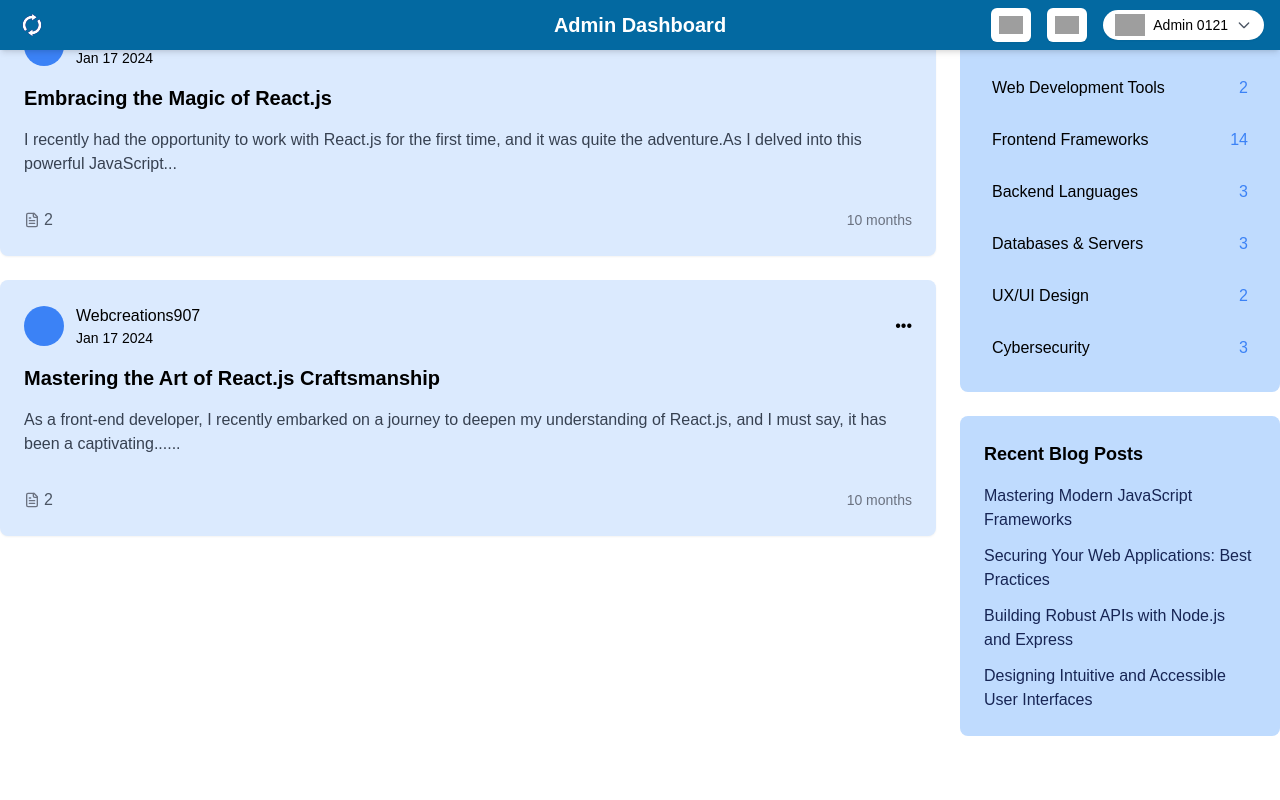
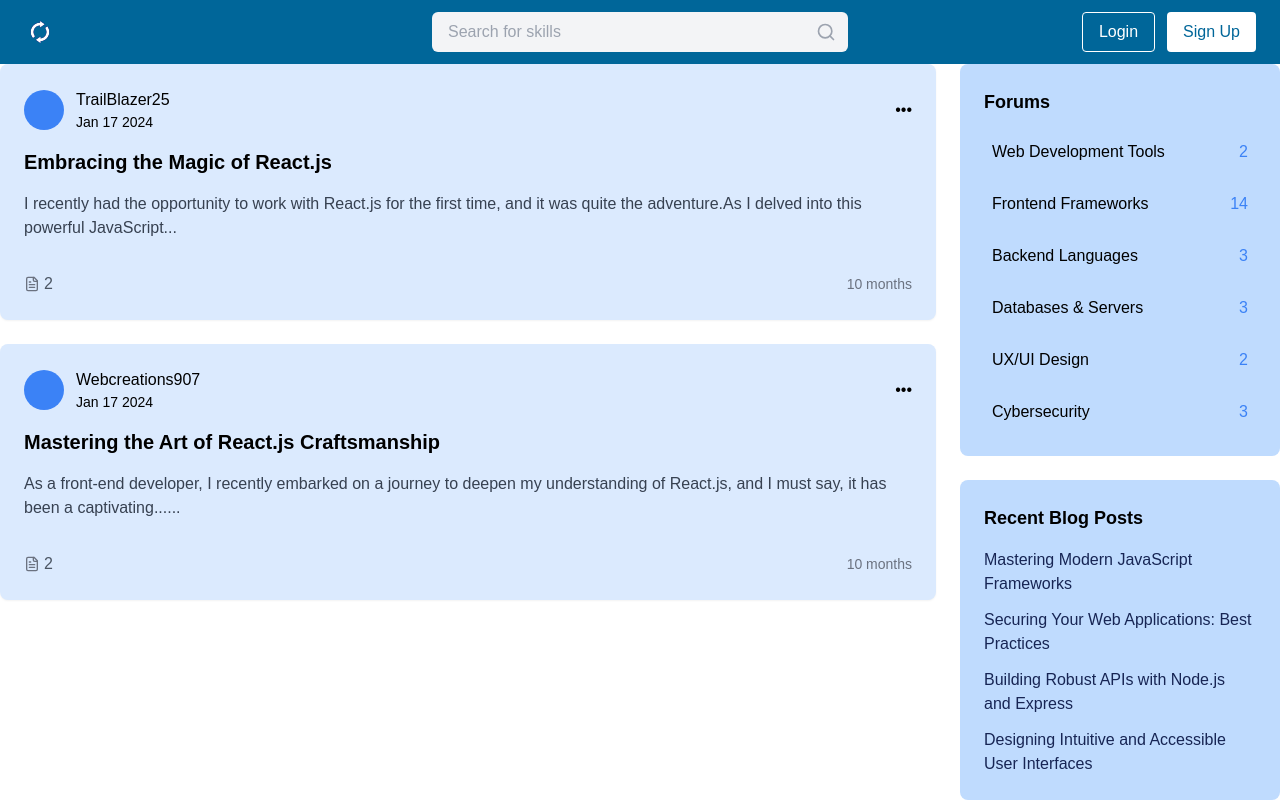
Before and after one commit to Code102SoftwareProject/skill-swap-hub, a Next.js app: page /forum in a window 1280 px wide. Built offline with nearby package versions, Linux system fonts and the light colour scheme; grey boxes are pictures that could not be loaded.

Commit message:
feat: Refactor Navbar component to enhance user experience with improved layout and functionality

```diff
--- a/src/components/Navbar.tsx
+++ b/src/components/Navbar.tsx
@@ -1,66 +1,167 @@
-import Link from "next/link";
+'use client';
 
-const AdminNavbar = () => {
+import React, { useState, useEffect, useRef } from 'react';
+import Image from 'next/image';
+import Link from 'next/link';
+import { Bell, MessageSquare, ChevronDown, Search, LogOut, User } from 'lucide-react';
+import SearchPopup from './SearchPopup';
+import { useRouter } from 'next/navigation';
+import { useAuth } from '@/lib/context/AuthContext';
+
+const Navbar: React.FC = () => {
+  const { user, logout, isLoading } = useAuth();
+  const [isSearchOpen, setIsSearchOpen] = useState(false);
+  const [isDropdownOpen, setIsDropdownOpen] = useState(false);
+  const dropdownRef = useRef<HTMLDivElement>(null);
+  const router = useRouter();
+
+  // Close dropdown when clicking outside
+  useEffect(() => {
+    const handleClickOutside = (event: MouseEvent) => {
+      if (dropdownRef.current && !dropdownRef.current.contains(event.target as Node)) {
+        setIsDropdownOpen(false);
+      }
+    };
+
+    document.addEventListener('mousedown', handleClickOutside);
+    return () => {
+      document.removeEventListener('mousedown', handleClickOutside);
+    };
+  }, []);
+
+  const handleLogin = () => {
+    router.push('/login');
+  };
+
+  const handleRegister = () => {
+    router.push('/register');
+  };
+
+  const handleLogout = () => {
+    logout();
+    setIsDropdownOpen(false);
+  };
+
+  const handleProfileClick = () => {
+    setIsDropdownOpen(false);
+    router.push('/dashboard');
+  };
+
+  const isLoggedIn = !!user;
+  const displayName = user ? user.firstName : 'User';
+  const userImage = '/Avatar.png';
+
   return (
-    <header className="fixed top-0 left-0 right-0 z-50 bg-primary shadow-md">
-      <div className="container mx-auto px-4 py-2 flex items-center justify-between relative">
-
-        {/* Left Logo */}
-        <div className="flex items-center gap-2">
+    <>
+      {/* Fixed height navbar with h-16 */}
+      <nav className="bg-[#006699] px-6 h-16 flex items-center justify-between">
+        {/* Logo */}
+        <div className="w-10">
           <Link href="/">
-            <img src="/logo.png" alt="Logo" className="h-8 w-auto" />
+            <div className="w-8 h-8">
+              <Image
+                src="/logo.png"
+                alt="SkillSwap Hub"
+                width={32}
+                height={32}
+                className="text-white"
+              />
+            </div>
           </Link>
         </div>
 
-        {/* Center Title */}
-        <h1 className="absolute left-1/2 transform -translate-x-1/2 text-white text-xl font-semibold">
-          Admin Dashboard
-        </h1>
-
-        {/* Right Icons */}
-        <div className="flex items-center gap-4">
-          {/* Messages */}
-          <Link href="/">
-            <div className="p-2 bg-white rounded-md shadow-sm hover:bg-gray-200 transition">
-              <img
-                width="24"
-                height="24"
-                src="https://img.icons8.com/ios-filled/24/000000/speech-bubble--v1.png"
-                alt="Messages"
-              />
+        {/* Search - perfectly centered */}
+        <div className="absolute left-1/2 transform -translate-x-1/2 w-full max-w-md px-4">
+          <div className="relative">
+            <input
+              type="text"
+              placeholder="Search for skills"
+              className="w-full h-10 px-4 py-2 rounded-md pl-4 pr-12 bg-gray-100 border-0 focus:ring-2 focus:ring-blue-500"
+              onClick={() => setIsSearchOpen(true)}
+              readOnly
+            />
+            <div className="absolute inset-y-0 right-0 flex items-center pr-3 pointer-events-none">
+              <Search className="h-5 w-5 text-gray-400" />
             </div>
-          </Link>
-
-          {/* Notifications */}
-          <Link href="/">
-            <div className="p-2 bg-white rounded-md shadow-sm hover:bg-gray-200 transition">
-              <img
-                width="24"
-                height="24"
-                src="https://img.icons8.com/ios-filled/24/000000/appointment-reminders--v1.png"
-                alt="Notifications"
-              />
-            </div>
-          </Link>
-
-          {/* Admin Profile */}
-          <div className="flex items-center gap-2 bg-white px-3 py-1 rounded-full shadow-sm hover:bg-gray-100 cursor-pointer">
-          <img width="30" height="30" src="https://img.icons8.com/ios-filled/30/1A1A1A/gender-neutral-user.png" alt="gender-neutral-user"/>
-            <span className="text-sm font-medium text-black">Admin 0121</span>
-            <svg
-              className="w-4 h-4 text-gray-600"
-              fill="none"
-              stroke="currentColor"
-              viewBox="0 0 24 24"
-              xmlns="http://www.w3.org/2000/svg"
-            >
-              <path strokeLinecap="round" strokeLinejoin="round" strokeWidth={2} d="M19 9l-7 7-7-7" />
-            </svg>
           </div>
         </div>
-      </div>
-    </header>
+
+        {/* User/auth section - consistent width and height */}
+        <div className="flex items-center h-10 min-w-[150px] justify-end">
+          {isLoading ? (
+            <div className="animate-pulse bg-white/20 h-10 w-20 rounded-md"></div>
+          ) : isLoggedIn ? (
+            <div className="flex items-center gap-4">
+              <button className="text-white">
+                <MessageSquare className="w-6 h-6" />
+              </button>
+              <button className="text-white ">
+                <Bell className="w-6 h-6" />
+              </button>
+
+              <div className="relative" ref={dropdownRef}>
+                <button
+                  className="flex items-center gap-2 text-white h-10"
+                  onClick={() => setIsDropdownOpen(!isDropdownOpen)}
+                >
+                  <div className="w-8 h-8 rounded-full overflow-hidden bg-gray-200">
+                    <Image
+                      src={userImage}
+                      alt={displayName}
+                      width={32}
+                      height={32}
+                      className="object-cover"
+                    />
+                  </div>
+                  <span className="font-medium">{displayName}</span>
+                  <ChevronDown className="w-4 h-4" />
+                </button>
+
+                {isDropdownOpen && (
+                  <div className="absolute right-0 mt-2 w-48 bg-white rounded-md shadow-lg py-1 z-10">
+                    <button
+                      className="flex items-center w-full px-4 py-2 text-sm text-gray-700 hover:bg-gray-100"
+                      onClick={handleProfileClick}
+                    >
+                      <User className="w-4 h-4 mr-2" />
+                      Dashboard
+                    </button>
+                    <button
+                      className="flex items-center w-full px-4 py-2 text-sm text-gray-700 hover:bg-gray-100"
+                      onClick={handleLogout}
+                    >
+                      <LogOut className="w-4 h-4 mr-2" />
+                      Logout
+                    </button>
+                  </div>
+                )}
+              </div>
+            </div>
+          ) : (
+            <div className="flex items-center gap-3 h-10">
+              <button
+                className="text-white border border-white px-4 h-10 rounded hover:bg-white/10 transition"
+                onClick={handleLogin}
+              >
+                Login
+              </button>
+              <button
+                className="bg-white text-[#006699] px-4 h-10 rounded hover:bg-gray-100 transition"
+                onClick={handleRegister}
+              >
+                Sign Up
+              </button>
+            </div>
+          )}
+        </div>
+      </nav>
+
+      <SearchPopup
+        isOpen={isSearchOpen}
+        onClose={() => setIsSearchOpen(false)}
+      />
+    </>
   );
 };
 
-export default AdminNavbar;
+export default Navbar;
```
